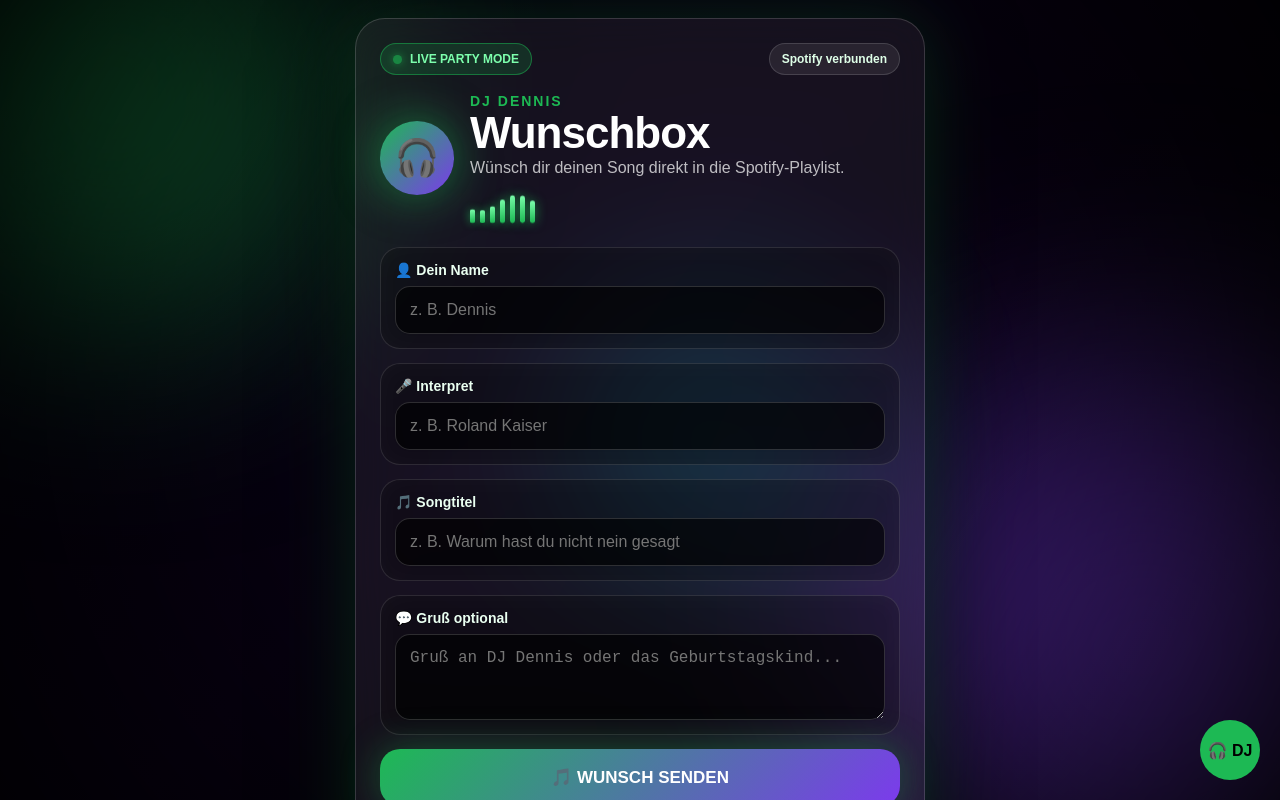
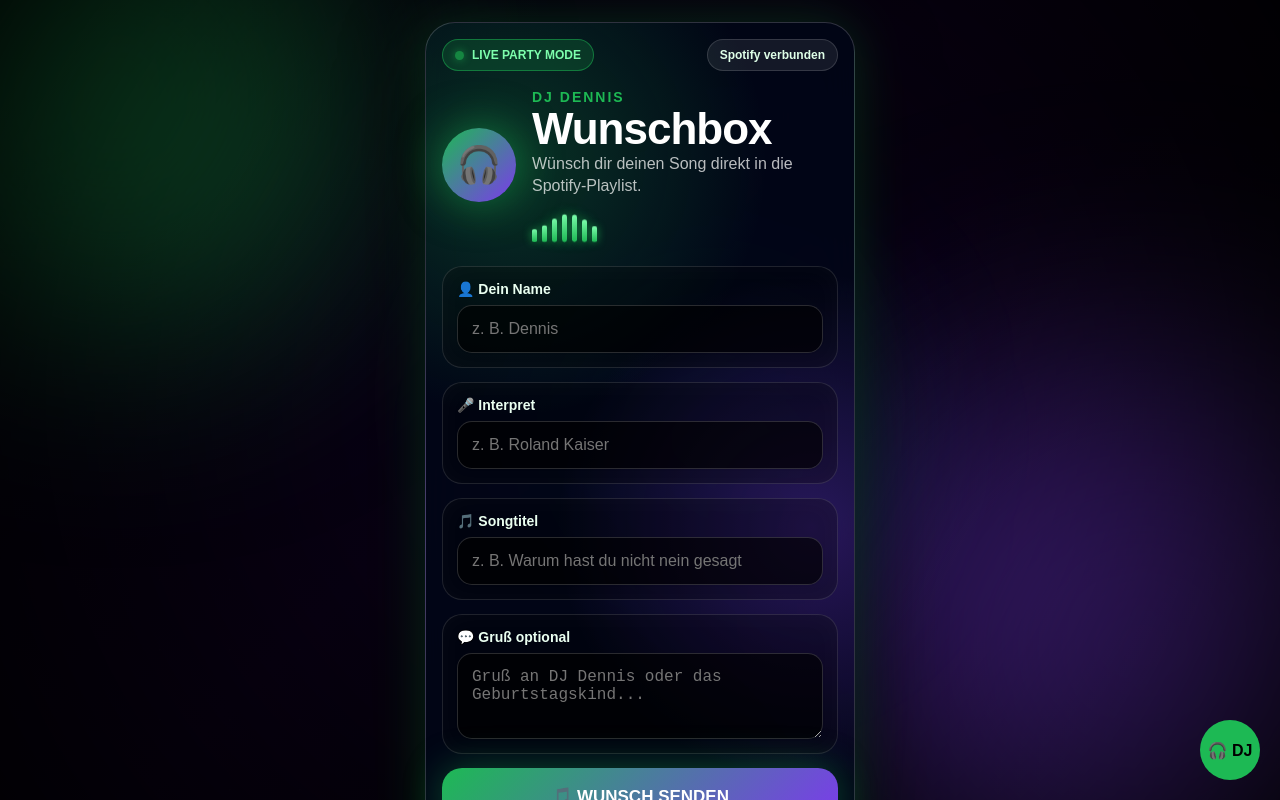
Before and after one commit to dennikruse-hub/dj-wunschbox, a Next.js app: page / in a window 1280 px wide. Shown: the top 800 px of the page. Built offline with nearby package versions, Linux system fonts and the light colour scheme.

Commit message:
Update index.js

```diff
--- a/pages/index.js
+++ b/pages/index.js
@@ -1,6 +1,5 @@
 import { useState, useEffect } from 'react';
 import PremiumHeader from '../components/PremiumHeader';
-import PayPalSupport from '../components/PayPalSupport';
 import RequestForm from '../components/RequestForm';
 import BackgroundGlow from '../components/BackgroundGlow';
 
@@ -35,7 +34,7 @@
       } finally {
         setSearching(false);
       }
-    }, 350);
+    }, 300);
 
     return () => clearTimeout(timer);
   }, [form.artist, form.title, selectedTrack]);
@@ -71,7 +70,6 @@
       });
 
       const data = await res.json();
-
       if (!res.ok) throw new Error(data.error || 'Fehler beim Senden.');
 
       localStorage.setItem('djwunschbox_count', String(currentCount + 1));
@@ -109,7 +107,13 @@
           selectedTrack={selectedTrack}
         />
 
-        <div style={styles.counter}>Gesendete Wünsche auf diesem Gerät: {count}/3</div>
+        <div style={styles.counterBox}>
+          <div>Gesendete Wünsche auf diesem Gerät</div>
+          <strong>{count} / 3</strong>
+          <div style={styles.progress}>
+            <div style={{ ...styles.progressFill, width: `${Math.min(count / 3, 1) * 100}%` }}></div>
+          </div>
+        </div>
 
         {status && (
           <div style={{
@@ -118,16 +122,8 @@
             ...(status.type === 'error' ? styles.error : {})
           }}>
             <b>{status.text}</b>
-            {status.track && (
-              <div style={styles.statusTrack}>
-                {status.track.image && <img src={status.track.image} style={styles.cover} />}
-                <div>{status.track.artist} – {status.track.title}</div>
-              </div>
-            )}
           </div>
         )}
-
-        <PayPalSupport />
       </section>
     </main>
   );
@@ -136,57 +132,63 @@
 const styles = {
   page: {
     minHeight: '100vh',
-    background: 'linear-gradient(135deg,#04040a,#090014 45%,#020503)',
+    background: '#02030a',
     color: 'white',
     fontFamily: 'Arial, Helvetica, sans-serif',
     display: 'flex',
     justifyContent: 'center',
-    alignItems: 'center',
-    padding: 18,
+    alignItems: 'flex-start',
+    padding: 14,
     position: 'relative',
     overflow: 'auto'
   },
   app: {
     width: '100%',
-    maxWidth: 570,
-    background: 'rgba(255,255,255,.065)',
-    border: '1px solid rgba(255,255,255,.16)',
+    maxWidth: 430,
+    marginTop: 8,
+    padding: 16,
     borderRadius: 30,
-    padding: 24,
-    backdropFilter: 'blur(20px)',
-    boxShadow: '0 0 70px rgba(29,185,84,.2), 0 30px 95px rgba(0,0,0,.78)',
+    background:
+      'radial-gradient(circle at 20% 15%,rgba(29,185,84,.26),transparent 30%), radial-gradient(circle at 90% 55%,rgba(124,58,237,.30),transparent 40%), rgba(2,6,23,.88)',
+    border: '1px solid rgba(255,255,255,.18)',
+    boxShadow: '0 0 50px rgba(29,185,84,.22), 0 25px 80px rgba(0,0,0,.85)',
+    backdropFilter: 'blur(18px)',
     position: 'relative',
     zIndex: 2
   },
-  counter: {
-    marginTop: 14,
-    opacity: .72,
-    fontSize: 13
+  counterBox: {
+    marginTop: 12,
+    padding: 13,
+    borderRadius: 16,
+    background: 'rgba(0,0,0,.35)',
+    border: '1px solid rgba(255,255,255,.16)',
+    display: 'grid',
+    gap: 8,
+    color: '#ddd'
+  },
+  progress: {
+    height: 7,
+    borderRadius: 999,
+    background: 'rgba(255,255,255,.12)',
+    overflow: 'hidden'
+  },
+  progressFill: {
+    height: '100%',
+    background: '#22c55e',
+    borderRadius: 999
   },
   status: {
-    marginTop: 16,
-    padding: 16,
-    borderRadius: 20,
-    background: 'rgba(0,0,0,.38)',
+    marginTop: 10,
+    padding: 12,
+    borderRadius: 14,
+    background: 'rgba(0,0,0,.42)',
     border: '1px solid rgba(255,255,255,.14)'
   },
   success: {
-    border: '1px solid rgba(29,185,84,.8)'
+    border: '1px solid #22c55e'
   },
   error: {
     border: '1px solid #ff4444',
     color: '#ffaaaa'
-  },
-  statusTrack: {
-    display: 'flex',
-    gap: 10,
-    alignItems: 'center',
-    marginTop: 10
-  },
-  cover: {
-    width: 50,
-    height: 50,
-    borderRadius: 12,
-    objectFit: 'cover'
   }
 };
```
